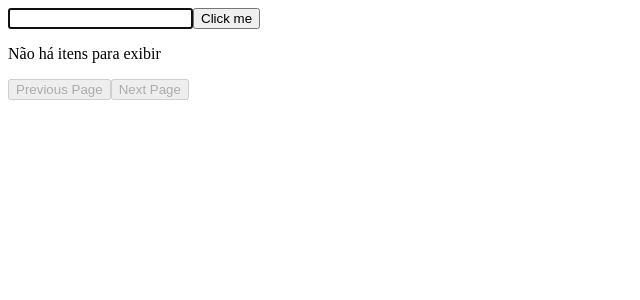
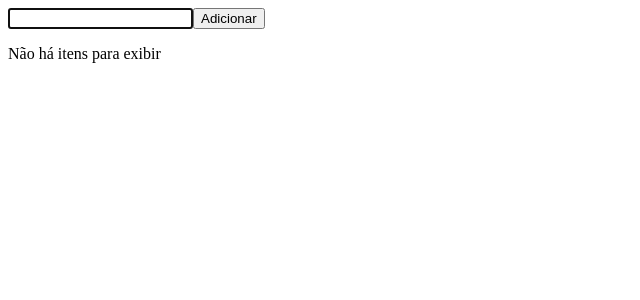
Before and after one commit to arthurkth/shopping-list, a React (Vite) app: page / in a window 1280 px wide. Shown: the top 300 px of the page, without its empty margins (0-640 px from the left). Built offline with nearby package versions, Linux system fonts and the light colour scheme.

Commit message:
created the test for the case of updating an item and separated the pagination into a component

```diff
--- /dev/null
+++ b/src/components/Pagination/index.tsx
@@ -0,0 +1,25 @@
+type PaginationProps = {
+  previousPage: () => void;
+  nextPage: () => void;
+  hasPreviousPage: () => boolean;
+  hasMorePages: () => boolean;
+};
+const Pagination = ({
+  previousPage,
+  nextPage,
+  hasPreviousPage,
+  hasMorePages,
+}: PaginationProps) => {
+  return (
+    <>
+      <button onClick={previousPage} disabled={!hasPreviousPage()}>
+        Previous Page
+      </button>
+      <button onClick={nextPage} disabled={!hasMorePages()}>
+        Next Page
+      </button>
+    </>
+  );
+};
+
+export default Pagination;
--- a/src/components/ShoppingList/index.tsx
+++ b/src/components/ShoppingList/index.tsx
@@ -1,6 +1,7 @@
 import { useEffect, useState } from "react";
 import Button from "../Button/";
 import { nanoid } from "nanoid";
+import Pagination from "../Pagination";
 
 function ShoppingList() {
   function loadStorageList() {
@@ -90,6 +91,7 @@ function ShoppingList() {
         return item;
       });
     });
+    setModalIsOpen(false);
   }
 
   function nextPage() {
@@ -119,7 +121,7 @@ function ShoppingList() {
         autoFocus
         onChange={({ target }) => setListItem(target.value)}
       />
-      <Button onClick={addItem}>Click me</Button>
+      <Button onClick={addItem}>Adicionar</Button>
       <div data-testid="item-list">
         {paginatedList.length > 0 ? (
           paginatedList.map((item, index) => (
@@ -148,19 +150,20 @@ function ShoppingList() {
         ) : (
           <p>Não há itens para exibir</p>
         )}
-
-        <button onClick={previousPage} disabled={!hasPreviousPage()}>
-          Previous Page
-        </button>
-        <button onClick={nextPage} disabled={!hasMorePages()}>
-          Next Page
-        </button>
+        {paginatedList.length > 0 && (
+          <Pagination
+            hasPreviousPage={hasPreviousPage}
+            hasMorePages={hasMorePages}
+            nextPage={nextPage}
+            previousPage={previousPage}
+          />
+        )}
       </div>
       <dialog open={modalIsOpen}>
         <p>Editar</p>
-        <form method="dialog">
-          <label htmlFor="">Novo valor</label>
+        <label htmlFor="newItemValue">Novo valor</label>
         <input
+          id="newItemValue"
           type="text"
           value={modal ? modal.name : ""}
           onChange={({ target }) =>
@@ -172,7 +175,6 @@ function ShoppingList() {
           }
         />
         <button onClick={updateListItem}>OK</button>
-        </form>
       </dialog>
     </div>
   );
```
Also changed, not shown: src/tests/util.ts (+1 -1 lines), 1 other file (tests, documents, lock files or other folders). Lines whose indentation alone changed are shown as unchanged.
